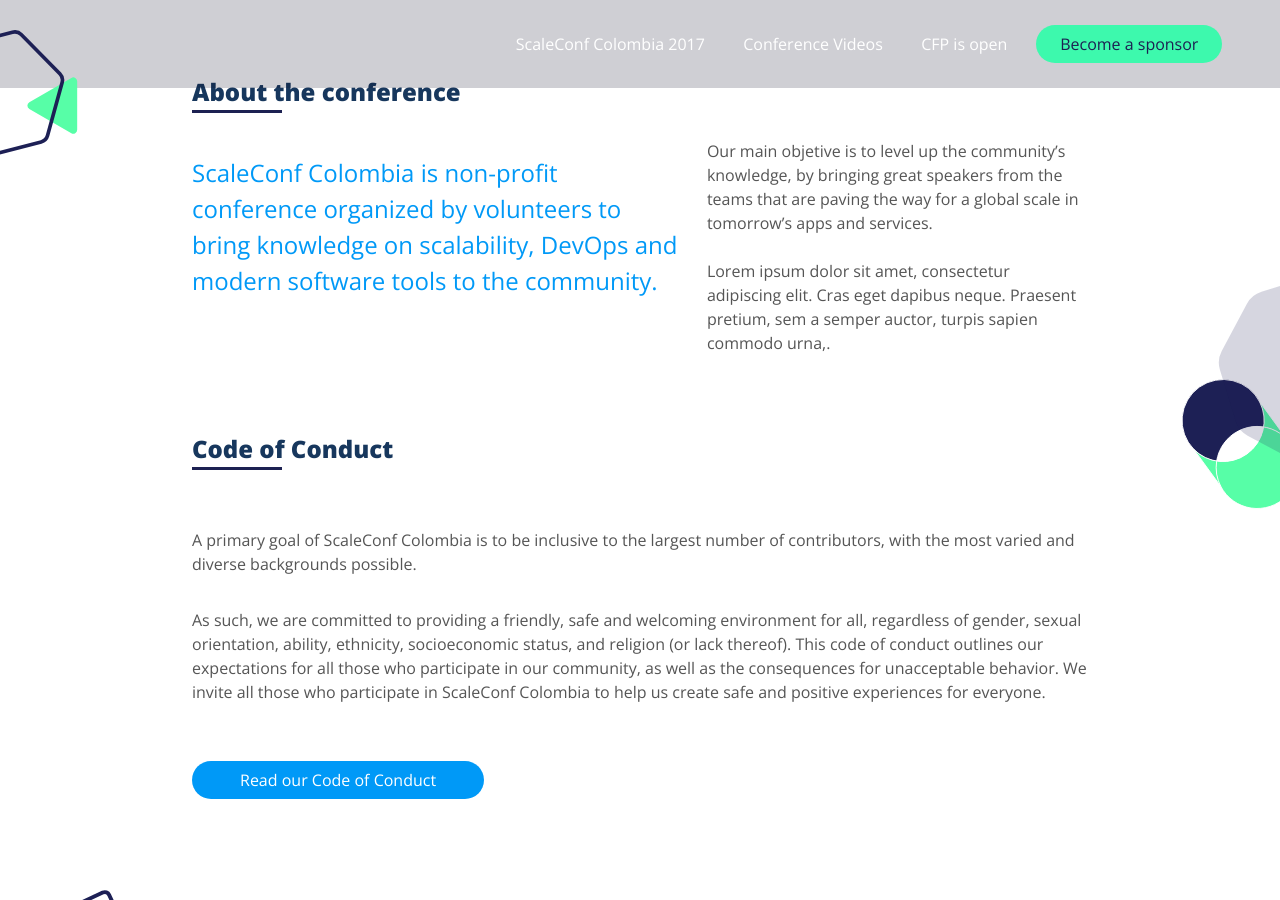
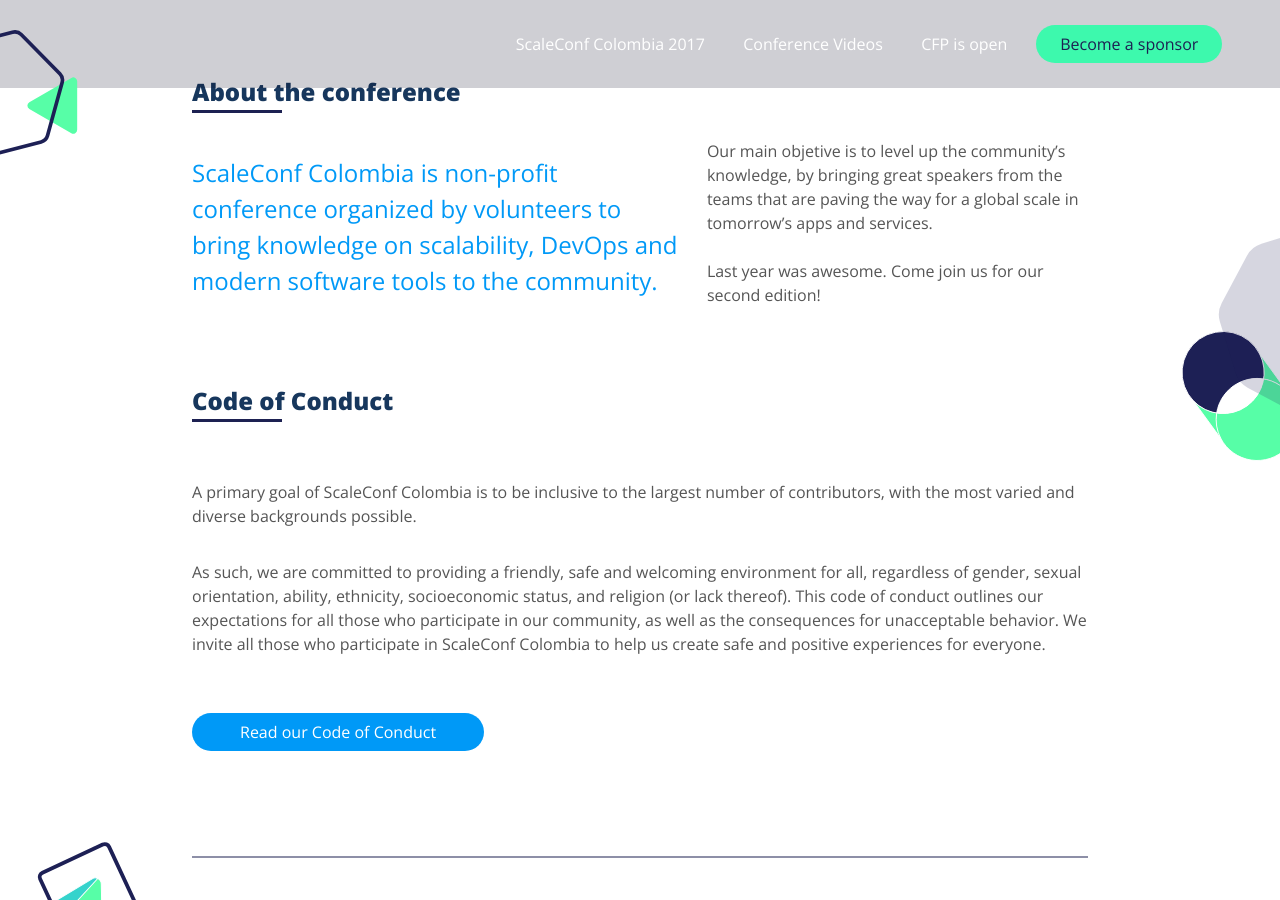
Before and after one commit to ScaleConfCo/-scaleconfco-website-2018, a Jekyll site: the page built from index.html, in a window 1280 px wide and 900 px high, scrolled down 1021 px. Built offline with Jekyll 4.4.1, drawn with Linux system fonts in a browser that asks for light colours; nearby versions of some CDN libraries.

Commit message:
Lorem ipsum removed

```diff
--- a/_includes/page.html
+++ b/_includes/page.html
@@ -52,7 +52,7 @@
         <div>
         <p>Our main objetive is to level up the community’s knowledge, by bringing great speakers from the teams that are paving the way for a global scale in tomorrow’s apps and services.</p>
         <br>
-        <p>Lorem ipsum dolor sit amet, consectetur adipiscing elit. Cras eget dapibus neque. Praesent pretium, sem a semper auctor, turpis sapien commodo urna,.</p>
+        <p>Last year was awesome. Come join us for our second edition! </p>
         </div>
     </div>
 </section>
```
